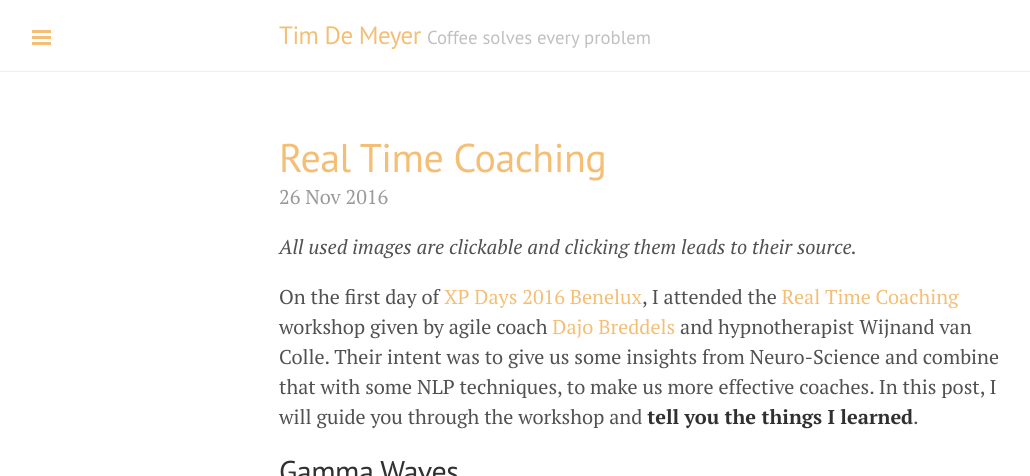
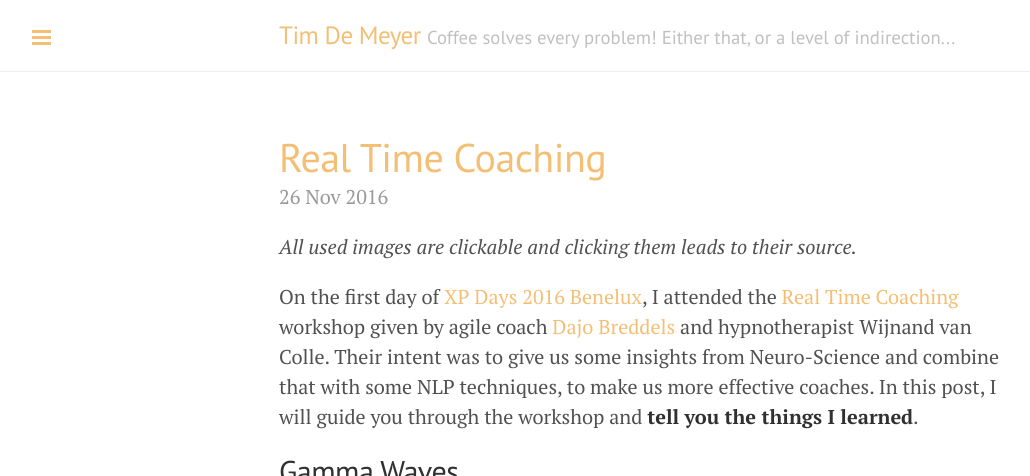
Before and after one commit to TimDM1980/TimDM1980.github.io, a Jekyll site: the page built from index.html, in a window 1280 px wide and 900 px high, cut to the strip 0-476 px from the top of the window. Shown: the whole strip, without its empty margins (1-1031 px from the left). Built offline with Jekyll 4.4.1, drawn with Linux system fonts in a browser that asks for light colours; the list of posts is cut into pages by our own code.

Commit message:
changed tagline

```diff
--- a/_config.yml
+++ b/_config.yml
@@ -3,6 +3,6 @@ highlighter: rouge
 markdown: kramdown
 url: http://bktid.github.io
 title: Tim De Meyer
-tagline: Coffee solves every problem
+tagline: Coffee solves every problem! Either that, or a level of indirection...
 description: What's in my drawer?
 paginate: 5
```
